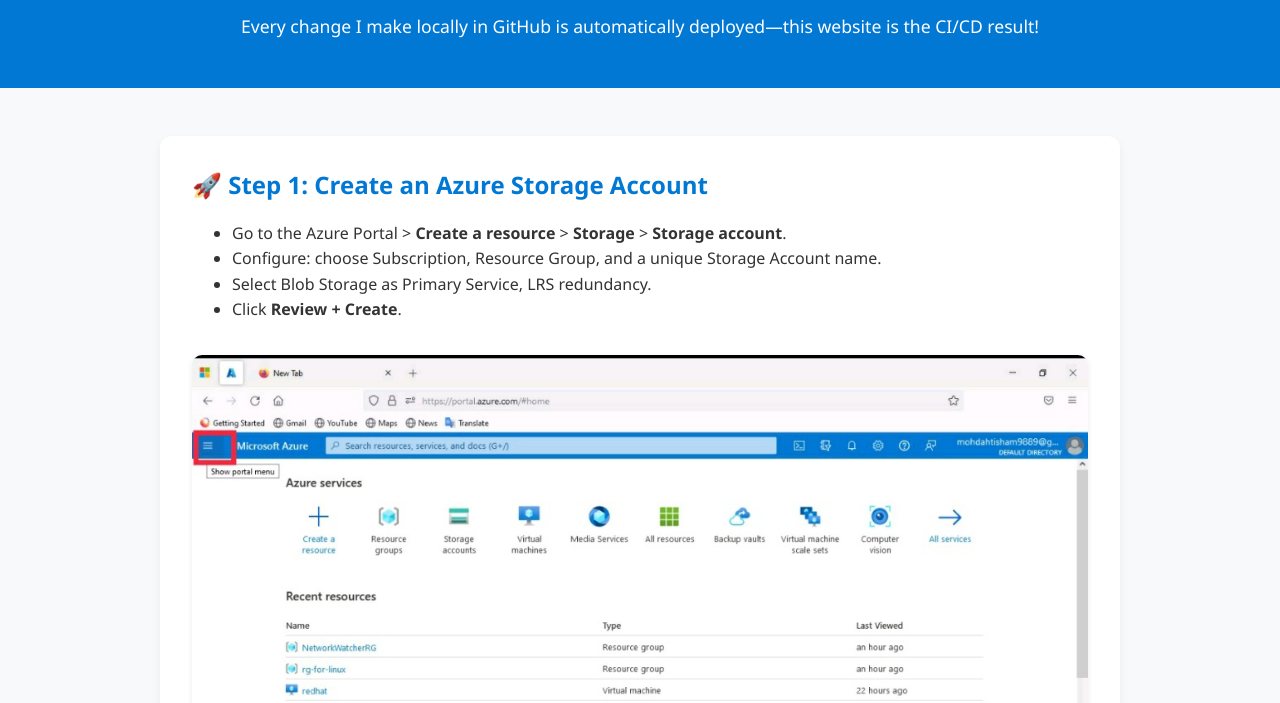
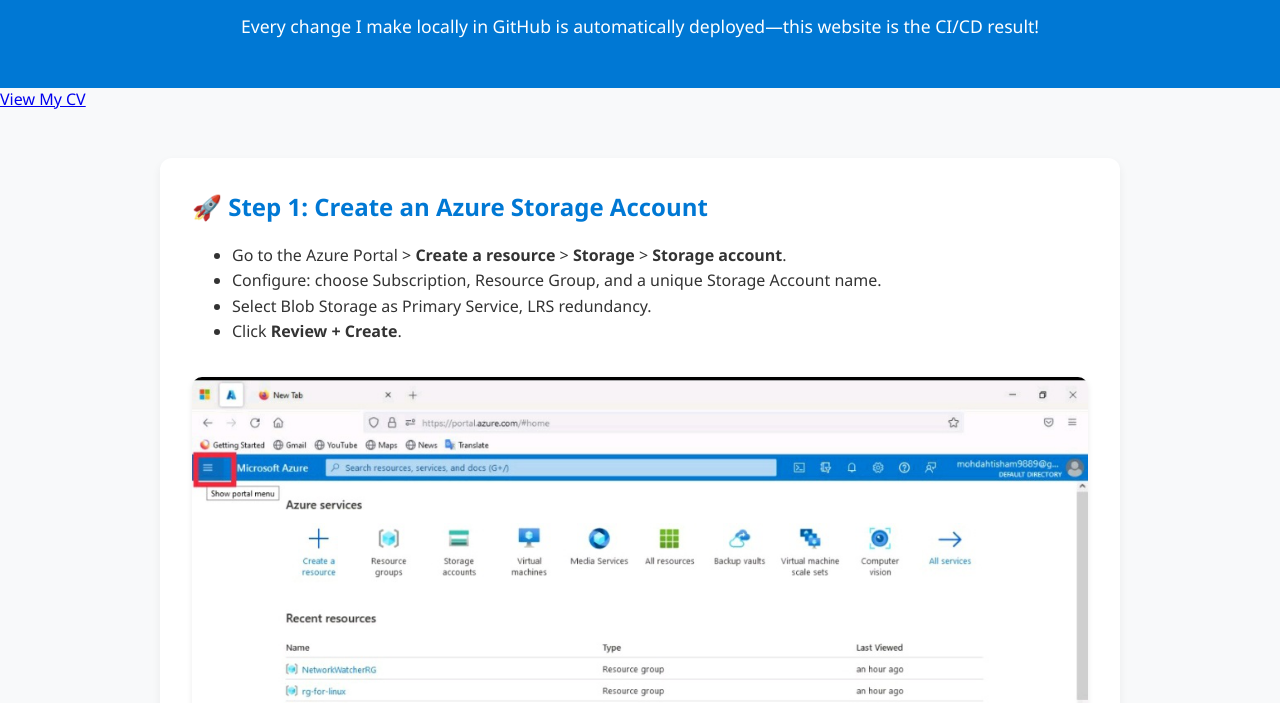
Before and after one commit to thisislok/loktin-html-site, a plain HTML site: page index.html in a window 1280 px wide. Shown: the part 120-823 px from the top of the page. Drawn offline with Linux system fonts and the light colour scheme; files whose address does not match are found by name.

Commit message:
index update

```diff
--- a/index.html
+++ b/index.html
@@ -80,6 +80,7 @@
   <p>This site is built and deployed using GitHub Actions and Azure Blob Static Hosting.</p>
   <p>Every change I make locally in GitHub is automatically deployed—this website is the CI/CD result!</p>
 </header>
+<a href="cv.html" class="btn">View My CV</a>
 
 <main>
 
@@ -151,6 +152,7 @@ jobs:
   </section>
 
 </main>
+<a href="cv.html" class="btn">View My CV</a>
 
 <footer>
   <p>Built by Lok Tin Cheng | 2025 | Azure + GitHub Actions</p>
```
